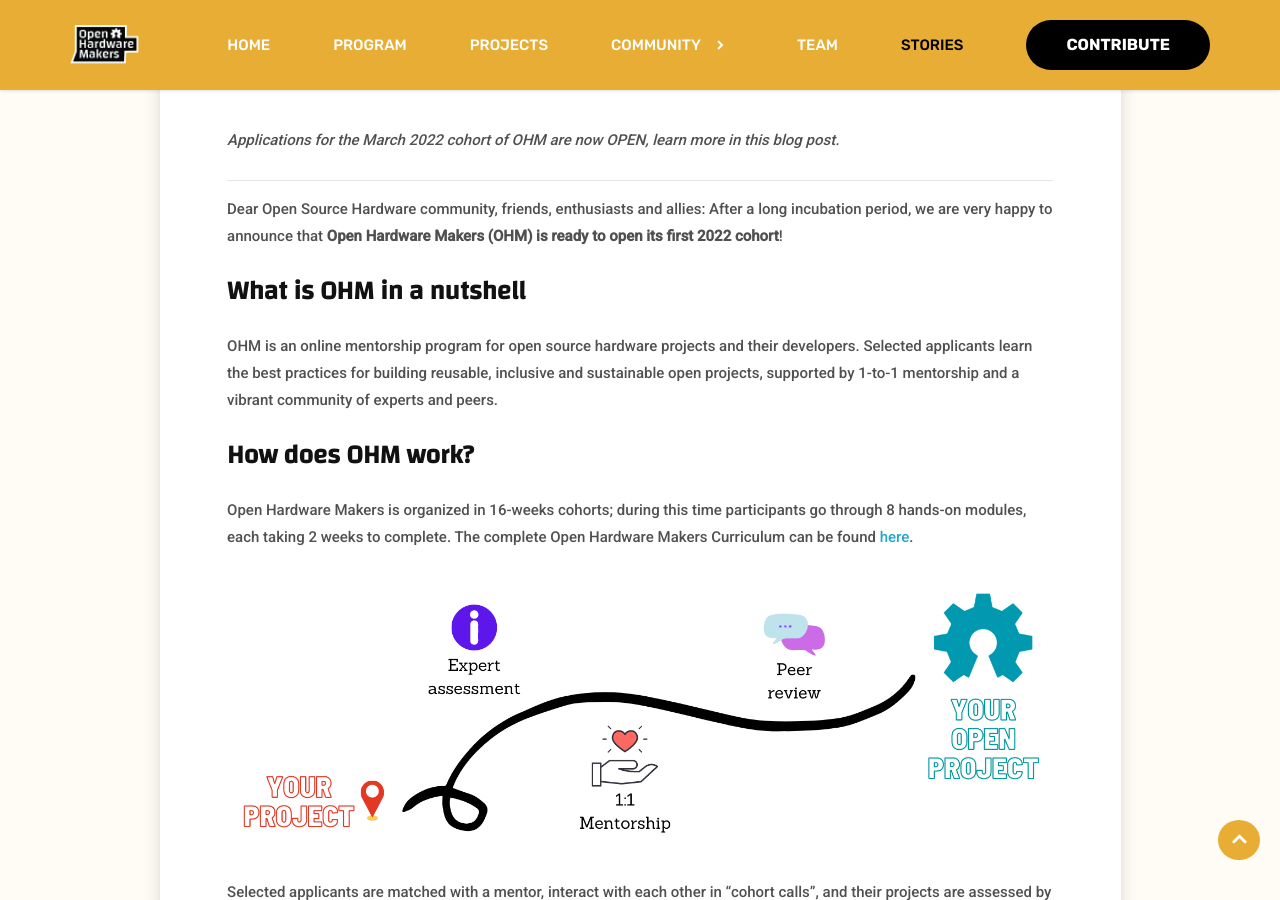
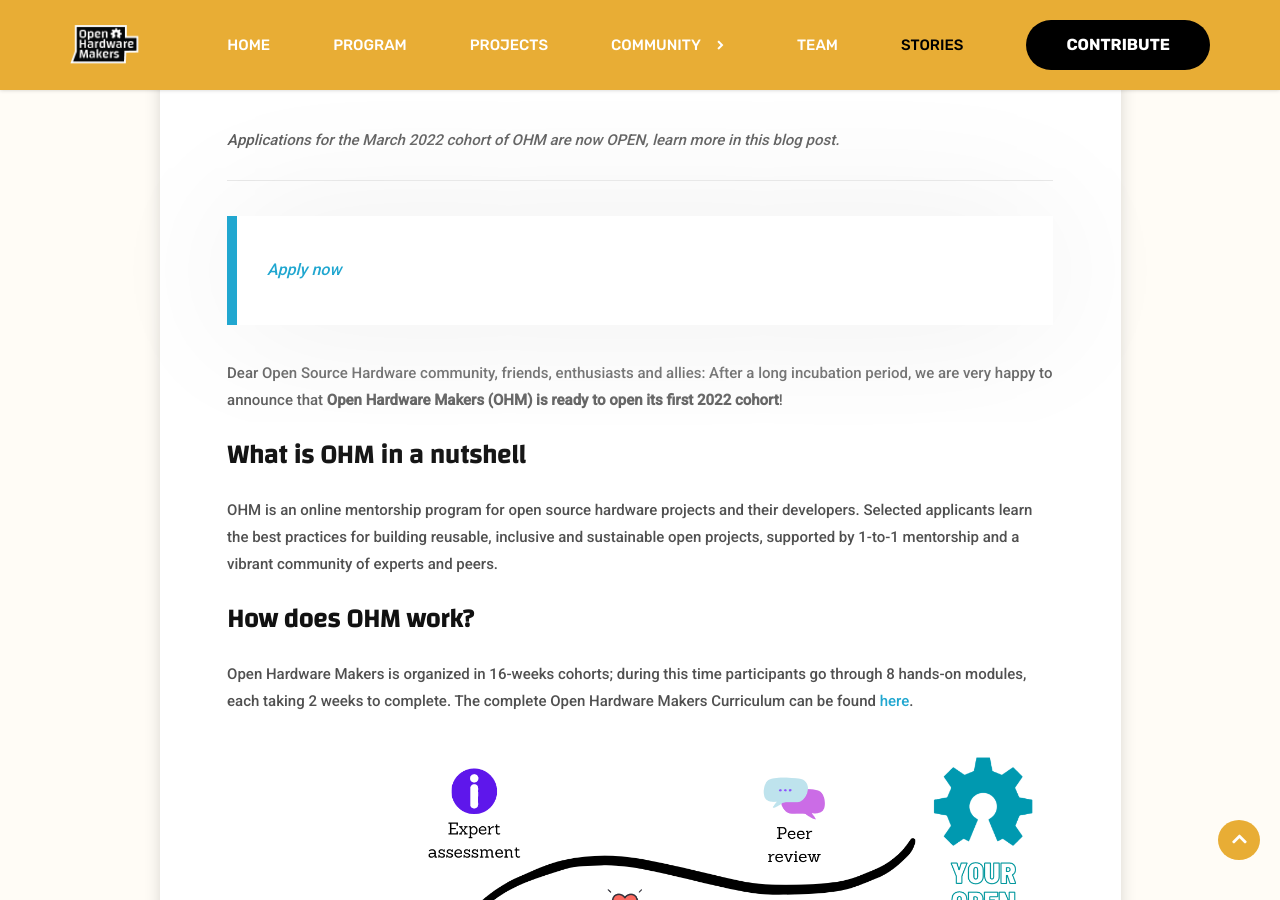
Before and after one commit to ohwmakers/ohwmakers-website, a Jekyll site: the page built from collections/_stories/OHM_cohort1.md, in a window 1280 px wide and 900 px high, scrolled down 595 px. Built offline with Jekyll 4.4.1, drawn with Linux system fonts in a browser that asks for light colours.

Commit message:
Update OHM_cohort1.md

```diff
--- a/collections/_stories/OHM_cohort1.md
+++ b/collections/_stories/OHM_cohort1.md
@@ -9,6 +9,8 @@
 *Applications for the March 2022 cohort of OHM are now OPEN, learn more in this blog post.*
 
 ***
+> [Apply now](https://forms.gle/vpn2FucUozVEcG5dA)
+
 Dear Open Source Hardware community, friends, enthusiasts and allies: After a long incubation period, we are very happy to announce that **Open Hardware Makers (OHM) is ready to open its first 2022 cohort**!
 
 ### What is OHM in a nutshell
```
